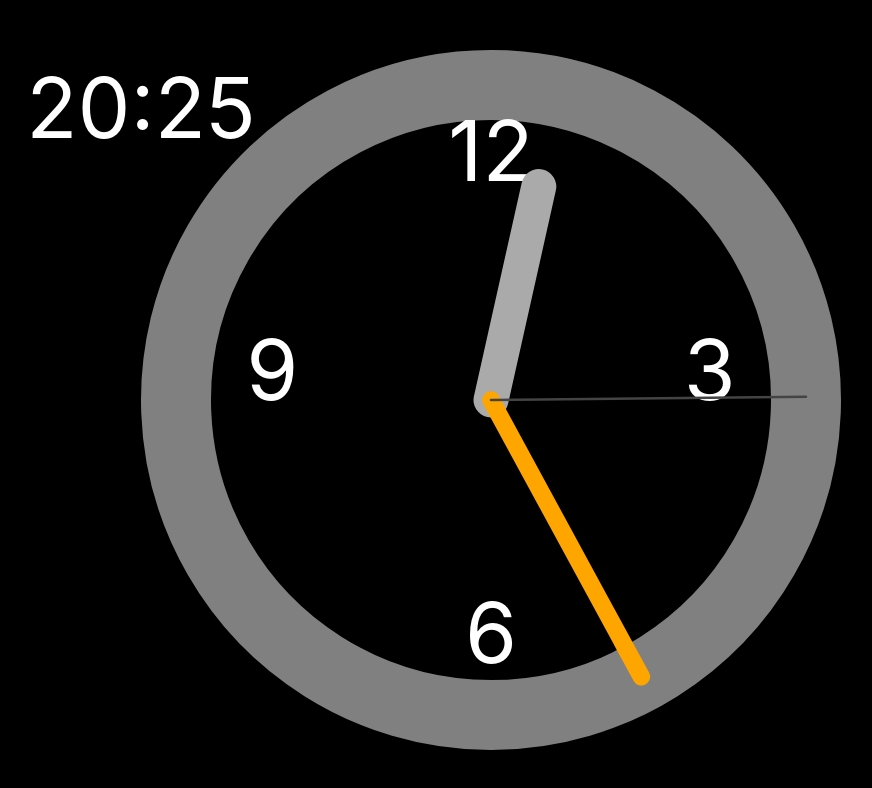
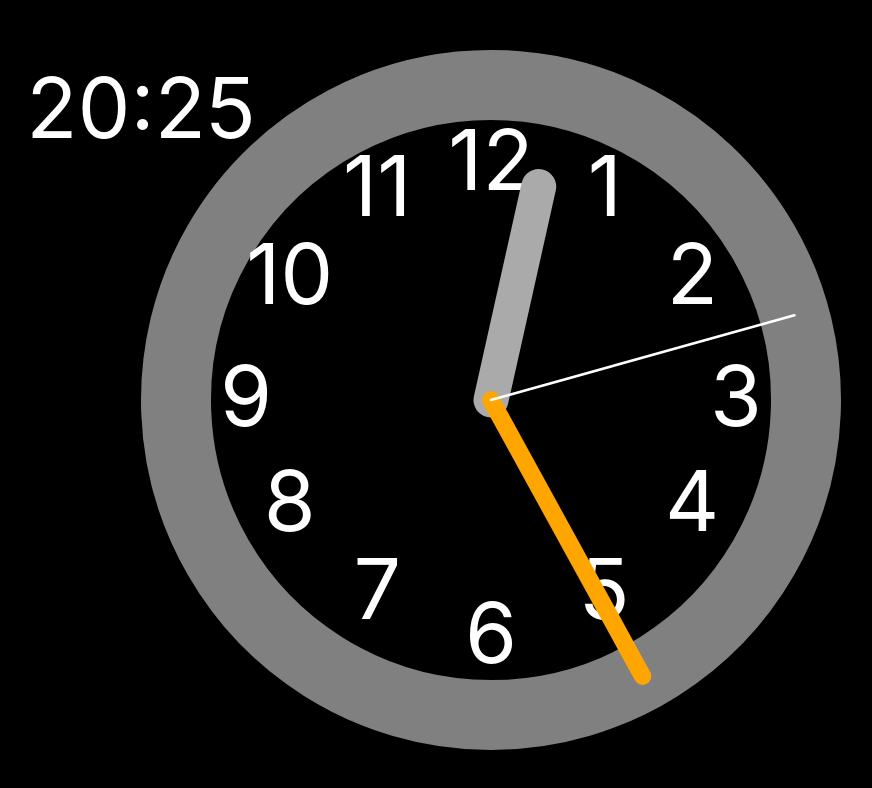
Before and after one commit to fearlessforhim/morning-clock, a React (Create React App) app: page / in a window 1280 px wide. Shown: the top 788 px of the page, without its empty margins (149-1021 px from the left). Built offline with nearby package versions, Linux system fonts and the light colour scheme.

Commit message:
Bug fix, new icons

```diff
--- a/package.json
+++ b/package.json
@@ -1,6 +1,6 @@
 {
   "name": "morning-clock-app",
-  "version": "0.1.2",
+  "version": "0.1.3",
   "private": true,
   "dependencies": {
     "@fortawesome/fontawesome-svg-core": "^1.2.36",
--- a/src/App.css
+++ b/src/App.css
@@ -8,3 +8,51 @@
     background: black;
     padding: 50px 0;
 }
+
+.fa-tshirt {
+  position: absolute;
+    top: 24%;
+    left: 17%;
+    font-size: 56px;
+    color: white;
+}
+
+.fa-sun {
+  position: absolute;
+    top: 70%;
+    left: 17%;
+    font-size: 56px;
+    color: white;
+}
+
+.fa-shoe-prints {
+  position: absolute;
+    top: 35%;
+    left: 85%;
+    font-size: 56px;
+    color: white;
+}
+
+.fa-utensils {
+  position: absolute;
+    top: 35%;
+    left: 80%;
+    font-size: 56px;
+    color: white;
+}
+
+.fa-tooth {
+  position: absolute;
+    top: 77%;
+    left: 23%;
+    font-size: 56px;
+    color: white;
+}
+
+.fa-car {
+  position: absolute;
+    top: 37%;
+    left: 10%;
+    font-size: 56px;
+    color: white;
+}
--- a/src/App.js
+++ b/src/App.js
@@ -2,6 +2,8 @@ import logo from './logo.svg';
 import './App.css';
 import ArcBuilder from './svg-arc-builder';
 import {useState, useEffect} from 'react';
+import { faHeart,faCommentDots,faShareSquare, faTshirt, faSun, faShoePrints, faUtensils, faTooth, faCar} from "@fortawesome/free-solid-svg-icons";
+import { FontAwesomeIcon } from "@fortawesome/react-fontawesome";
 
 function App() {
   let [now, setNow] = useState(new Date());
@@ -11,19 +13,6 @@ function App() {
       setNow(new Date());
     }, 100);
   }, [now]);
-
-  let additionalText = [
-    <text
-      x={0}
-      y={50}
-      textAnchor={'middle'}
-      style={{'fontSize': '48px'}}
-      strokeWidth={'1px'}
-      fill={'white'}
-    >
-      {`${now.getHours()}:${now.getMinutes() < 10 ? `0${now.getMinutes()}` : now.getMinutes()}`}
-    </text>
-  ];
 
   let nowMillis = new Date().getTime();
   let secondHandDegrees = ((nowMillis % 60000)/60000) * 360;
@@ -38,13 +27,34 @@ function App() {
     let arcBuilder = new ArcBuilder();
     let wakeHour = 6;
     let wakeMinute = 30;
+    let icons = [];
+    let additionalText = [
+      <text
+      key={'time'}
+        x={0}
+        y={50}
+        textAnchor={'middle'}
+        style={{'fontSize': '48px'}}
+        strokeWidth={'1px'}
+        fill={'white'}
+      >
+        {`${now.getHours()}:${now.getMinutes() < 10 ? `0${now.getMinutes()}` : now.getMinutes()}`}
+      </text>
+    ];
 
     arcBuilder.addConfig({startDegrees: 0, lengthInDegrees: (59.99999/60) * 360, color: 'gray', rounded: false});
 
     if(now.getHours() === wakeHour){
       arcBuilder.addConfig({startDegrees: (30/60) * 360, lengthInDegrees: (10/60) * 360, color: 'yellow', rounded: false});
+      icons.push(
+        <FontAwesomeIcon
+        key={'sun'}
+        icon={faSun}
+        />
+      );
       additionalText.push(
         <text
+        key={`wake-up`}
           x={-50}
           y={350}
           textAnchor={'middle'}
@@ -57,8 +67,15 @@ function App() {
       );
       if(now.getMinutes() < wakeMinute){
         arcBuilder.addConfig({startDegrees: (40/60) * 360, lengthInDegrees: (20/60) * 360, color: 'green', rounded: false});
+        icons.push(
+          <FontAwesomeIcon
+          key={'t-shirt'}
+          icon={faTshirt}
+          />
+        );
         additionalText.push(
           <text
+          key={`get-dressed`}
             x={-50}
             y={150}
             textAnchor={'middle'}
@@ -69,10 +86,17 @@ function App() {
             Get Dressed
           </text>
         );
-      } else if (now.getMinutes() > wakeMinute && now.getMinutes() < wakeMinute + 15) {
+      } else if (now.getMinutes() >= wakeMinute && now.getMinutes() < wakeMinute + 15) {
         arcBuilder.addConfig({startDegrees: (40/60) * 360, lengthInDegrees: (20/60) * 360, color: 'green', rounded: false});
+        icons.push(
+          <FontAwesomeIcon
+          key={`t-shirt`}
+          icon={faTshirt}
+          />
+        );
         additionalText.push(
           <text
+          key={`get-dressed`}
             x={-50}
             y={150}
             textAnchor={'middle'}
@@ -85,8 +109,15 @@ function App() {
         );
       } else {
         arcBuilder.addConfig({startDegrees: (40/60) * 360, lengthInDegrees: (20/60) * 360, color: 'green', rounded: false});
+        icons.push(
+          <FontAwesomeIcon
+          key={`t-shirt`}
+          icon={faTshirt}
+           />
+        );
         additionalText.push(
           <text
+          key={'get-dressed'}
             x={-50}
             y={150}
             textAnchor={'middle'}
@@ -99,8 +130,19 @@ function App() {
         );
 
         arcBuilder.addConfig({startDegrees: (0/60) * 360, lengthInDegrees: (30/60) * 360, color: 'red', rounded: false});
+        icons.push(
+          <FontAwesomeIcon
+          key={`shoe-prints`}
+          icon={faShoePrints} />
+        );
+        icons.push(
+          <FontAwesomeIcon
+          key={`t-utensils`}
+          icon={faUtensils} />
+        );
         additionalText.push(
           <text
+          key={`breakfast-shoes`}
             x={450}
             y={200}
             textAnchor={'middle'}
@@ -113,24 +155,23 @@ function App() {
         );
       }
     } else if (now.getHours() === wakeHour + 1) {
-      arcBuilder.addConfig({startDegrees: (40/60) * 360, lengthInDegrees: (20/60) * 360, color: 'green', rounded: false});
+      arcBuilder.addConfig({startDegrees: (40/60) * 360, lengthInDegrees: (20/60) * 360, color: 'gray', rounded: false});
+      arcBuilder.addConfig({startDegrees: (0/60) * 360, lengthInDegrees: (30/60) * 360, color: 'red', rounded: false});
+      icons.push(
+        <FontAwesomeIcon
+        key={`t-shirt`}
+        icon={faShoePrints} />
+      );
+      icons.push(
+        <FontAwesomeIcon
+        key={`t-shirt`}
+        icon={faUtensils} />
+      );
       additionalText.push(
         <text
-          x={50}
-          y={80}
-          textAnchor={'middle'}
-          style={{'fontSize': '32px'}}
-          strokeWidth={'1px'}
-          fill={'white'}
-        >
-          Get Dressed
-        </text>
-      );
-      arcBuilder.addConfig({startDegrees: (0/60) * 360, lengthInDegrees: (30/60) * 360, color: 'red', rounded: false});
-      additionalText.push(
-        <text
-          x={400}
-          y={100}
+        key={`breakfast-shoes`}
+          x={475}
+          y={190}
           textAnchor={'middle'}
           style={{'fontSize': '32px'}}
           strokeWidth={'1px'}
@@ -139,22 +180,15 @@ function App() {
           Breakfast/Shoes
         </text>
       );
-      // arcBuilder.addConfig({startDegrees: (20/60) * 360, lengthInDegrees: (10/60) * 360, color: 'blue', rounded: true});
-      // additionalText.push(
-      //   <text
-      //     x={400}
-      //     y={375}
-      //     textAnchor={'middle'}
-      //     style={{'fontSize': '32px'}}
-      //     strokeWidth={'1px'}
-      //     fill={'white'}
-      //   >
-      //     Play Time
-      //   </text>
-      // );
       arcBuilder.addConfig({startDegrees: (30/60) * 360, lengthInDegrees: (10/60) * 360, color: '#E600FF', rounded: false});
+      icons.push(
+        <FontAwesomeIcon
+        key={`tooth`}
+        icon={faTooth} />
+      );
       additionalText.push(
         <text
+        key={`brush-teeth`}
           x={0}
           y={375}
           textAnchor={'middle'}
@@ -166,8 +200,14 @@ function App() {
         </text>
       );
       arcBuilder.addConfig({startDegrees: (40/60) * 360, lengthInDegrees: (10/60) * 360, color: 'orange', rounded: false});
+      icons.push(
+        <FontAwesomeIcon
+        key={`car`}
+        icon={faCar} />
+      );
       additionalText.push(
         <text
+        key={`to-the-car`}
           x={-100}
           y={200}
           textAnchor={'middle'}
@@ -180,13 +220,21 @@ function App() {
       );
     }
 
-    return arcBuilder.getArcs();
+
+    return {
+      arcs: arcBuilder.getArcs(),
+      icons: icons,
+      text: additionalText
+    }
   }
+
+  let arcData = arcs();
 
   return (
     <div className="App">
+          {arcData.icons.map(i => i)}
           <svg style={{fill: 'none', 'strokeWidth': 40}} width="100%" height="100%" viewBox={'0 0 400 400'}>
-           {arcs().map((a, idx) => {
+           {arcData.arcs.map((a, idx) => {
              return <path
              key={idx}
              id={a.id}
@@ -198,7 +246,7 @@ function App() {
 
           <text
             x={200}
-            y={75}
+            y={80}
             textAnchor={'middle'}
             style={{'fontSize': '48px'}}
             strokeWidth={'1px'}
@@ -206,15 +254,55 @@ function App() {
           >
             12
           </text>
+          <text
+            x={265}
+            y={95}
+            textAnchor={'middle'}
+            style={{'fontSize': '48px'}}
+            strokeWidth={'1px'}
+            fill={'white'}
+          >
+            1
+          </text>
+          <text
+            x={315}
+            y={145}
+            textAnchor={'middle'}
+            style={{'fontSize': '48px'}}
+            strokeWidth={'1px'}
+            fill={'white'}
+          >
+            2
+          </text>
          <text
-           x={325}
-           y={200}
+           x={340}
+           y={215}
            textAnchor={'middle'}
            style={{'fontSize': '48px'}}
            strokeWidth={'1px'}
            fill={'white'}
          >
            3
+         </text>
+         <text
+           x={315}
+           y={275}
+           textAnchor={'middle'}
+           style={{'fontSize': '48px'}}
+           strokeWidth={'1px'}
+           fill={'white'}
+         >
+           4
+         </text>
+         <text
+           x={265}
+           y={325}
+           textAnchor={'middle'}
+           style={{'fontSize': '48px'}}
+           strokeWidth={'1px'}
+           fill={'white'}
+         >
+           5
          </text>
          <text
            x={200}
@@ -226,9 +314,29 @@ function App() {
          >
            6
          </text>
+         <text
+           x={135}
+           y={325}
+           textAnchor={'middle'}
+           style={{'fontSize': '48px'}}
+           strokeWidth={'1px'}
+           fill={'white'}
+         >
+           7
+         </text>
+         <text
+           x={85}
+           y={275}
+           textAnchor={'middle'}
+           style={{'fontSize': '48px'}}
+           strokeWidth={'1px'}
+           fill={'white'}
+         >
+           8
+         </text>
         <text
-          x={75}
-          y={200}
+          x={60}
+          y={215}
           textAnchor={'middle'}
           style={{'fontSize': '48px'}}
           strokeWidth={'1px'}
@@ -236,8 +344,27 @@ function App() {
         >
           9
         </text>
-        {additionalText.map(t => t)}
-
+        <text
+          x={85}
+          y={145}
+          textAnchor={'middle'}
+          style={{'fontSize': '48px'}}
+          strokeWidth={'1px'}
+          fill={'white'}
+        >
+          10
+        </text>
+        <text
+          x={135}
+          y={95}
+          textAnchor={'middle'}
+          style={{'fontSize': '48px'}}
+          strokeWidth={'1px'}
+          fill={'white'}
+        >
+          11
+        </text>
+        {arcData.text.map(t => t)}
         <line
          x1="200"
          y1="200"
@@ -261,7 +388,7 @@ function App() {
          y1="200"
           x2="200"
           y2="20"
-          style={{stroke: '#444', 'strokeWidth': 1.5}}
+          style={{stroke: '#FFF', 'strokeWidth': 1.5}}
           transform={`rotate(${secondHandDegrees} 200 200)`}
           strokeLinecap={'round'}
         />
```
